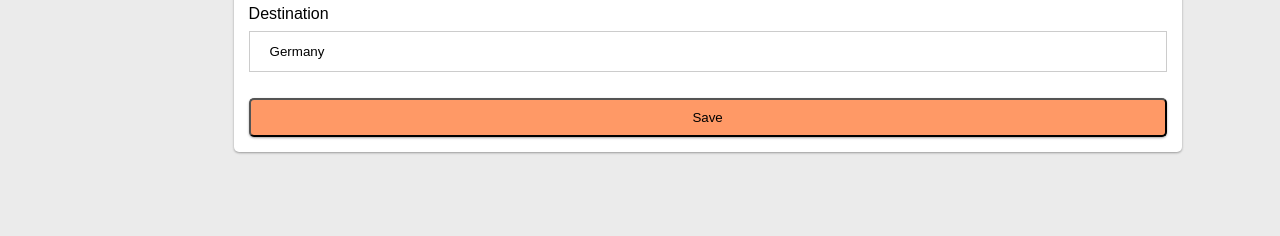
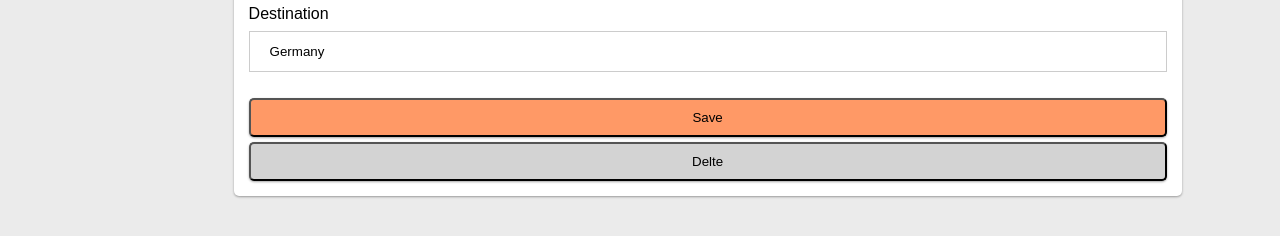
Before and after one commit to mindlive/webtech, a plain HTML site: page edit_trip.html in a window 1280 px wide. Shown: the part 380-616 px from the top of the page. Drawn offline with Linux system fonts and the light colour scheme.

Commit message:
added a delete button

```diff
--- a/assets/form.css
+++ b/assets/form.css
@@ -68,3 +68,12 @@ input[type="date"] {
   border-radius: 5px;
   box-shadow: 0 1px 3px rgba(0, 0, 0, 0.12), 0 1px 2px rgba(0, 0, 0, 0.24);
 }
+
+.delete-btn {
+  width: 100%;
+  padding: 10px;
+  margin-top: 5px;
+  background-color: lightgray;
+  border-radius: 5px;
+  box-shadow: 0 1px 3px rgba(0, 0, 0, 0.12), 0 1px 2px rgba(0, 0, 0, 0.24);
+}
--- a/edit_trip.html
+++ b/edit_trip.html
@@ -71,6 +71,12 @@
             onclick="alert('Saved')"
             value="Save"
           />
+          <input
+            class="delete-btn"
+            type="button"
+            onclick="alert('Deleted')"
+            value="Delte"
+          />
         </form>
       </div>
     </div>
```
